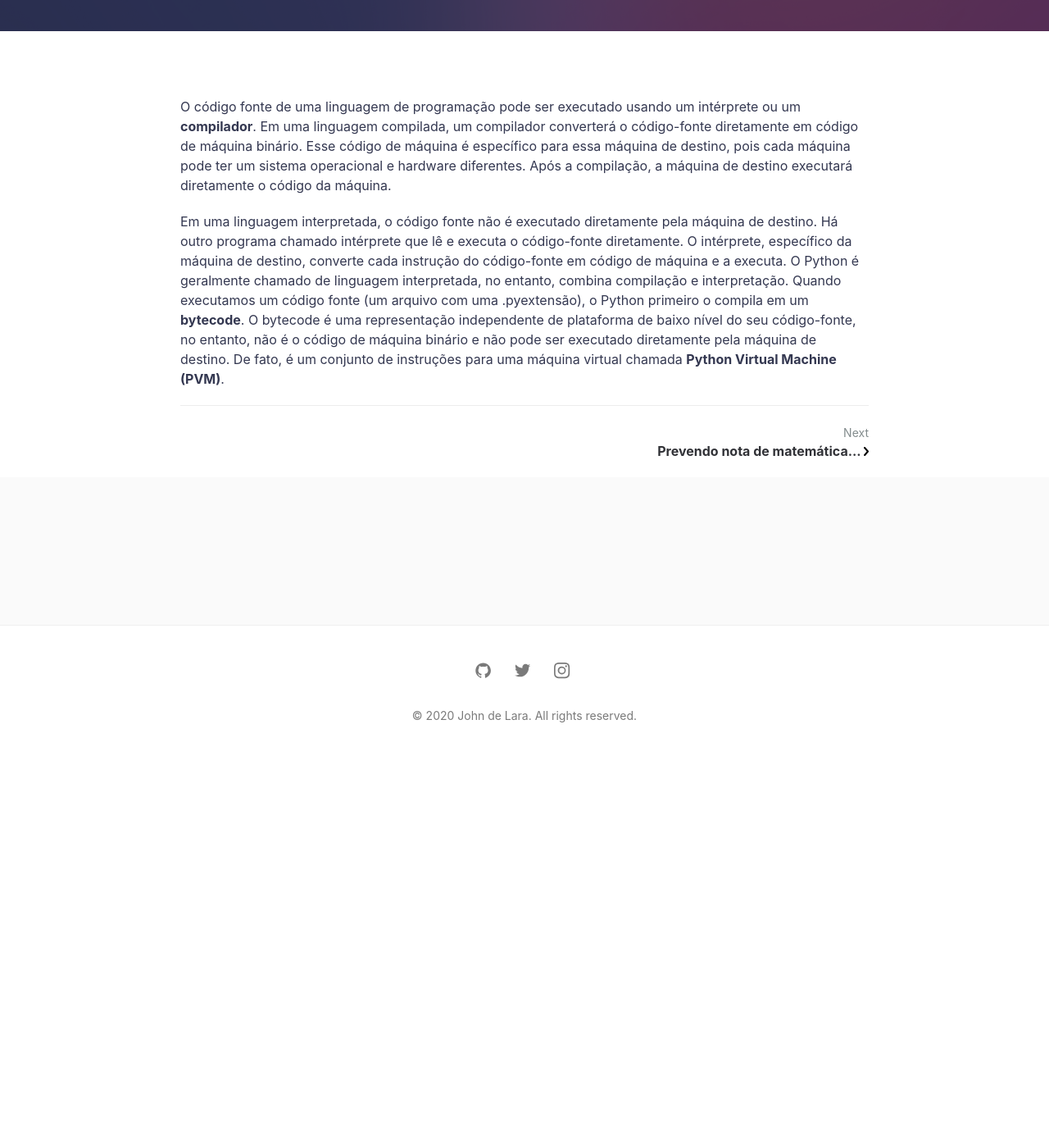
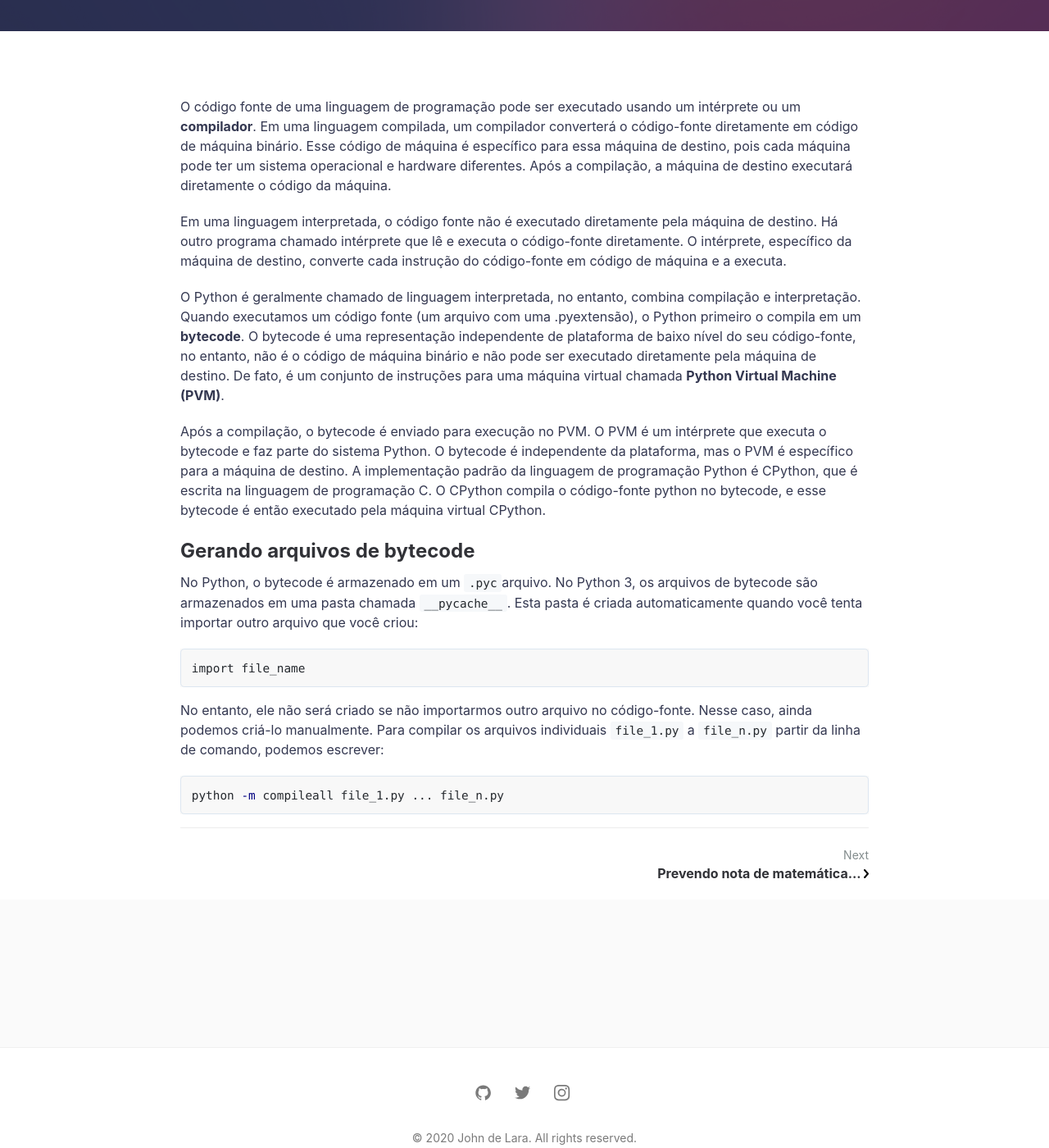
Before and after one commit to johndelara1/portfolioweb, a Jekyll site: the page built from _posts/2020-04-05-Como funciona o python?.md, in a window 1280 px wide and 1400 px high, scrolled down 538 px. Shown: the whole window at 82% size. Built offline with Jekyll 4.4.1, drawn with Linux system fonts in a browser that asks for light colours; comment, search, counter and statistics services are not loaded; before the commit the page ends 1466 px from its top, so only the background shows below that; some of the changed text lies outside the part shown.

Commit message:
artigo como funciona Python

````diff
--- a/_posts/2020-04-05-Como funciona o python?.md
+++ b/_posts/2020-04-05-Como funciona o python?.md
@@ -17,6 +17,7 @@ Em uma linguagem interpretada, o código fonte não é executado diretamente
 pela máquina de destino. Há outro programa chamado intérprete que lê e executa
 o código-fonte diretamente. O intérprete, específico da máquina de destino,
 converte cada instrução do código-fonte em código de máquina e a executa.
+
 O Python é geralmente chamado de linguagem interpretada, no entanto,
 combina compilação e interpretação. Quando executamos um
 código fonte (um arquivo com uma .pyextensão), o Python primeiro o compila
@@ -25,3 +26,29 @@ de baixo nível do seu código-fonte, no entanto, não é o código de máquina
 e não pode ser executado diretamente pela máquina de destino. De fato,
 é um conjunto de instruções para uma máquina virtual chamada
 **Python Virtual Machine (PVM)**.
+
+Após a compilação, o bytecode é enviado para execução no PVM. O PVM é um
+intérprete que executa o bytecode e faz parte do sistema Python. O bytecode
+é independente da plataforma, mas o PVM é específico para a máquina de destino.
+A implementação padrão da linguagem de programação Python é CPython,
+que é escrita na linguagem de programação C. O CPython compila o código-fonte
+python no bytecode, e esse bytecode é então executado pela
+máquina virtual CPython.
+
+## Gerando arquivos de bytecode
+
+No Python, o bytecode é armazenado em um ```.pyc```arquivo. No Python 3,
+os arquivos de bytecode são armazenados em uma pasta chamada
+```__pycache__```. Esta pasta é criada automaticamente quando você tenta
+importar outro arquivo que você criou:
+
+```bash
+import file_name
+```
+No entanto, ele não será criado se não importarmos outro arquivo no código-fonte.
+Nesse caso, ainda podemos criá-lo manualmente. Para compilar os arquivos individuais
+```file_1.py``` a ```file_n.py``` partir da linha de comando, podemos escrever:
+
+```bash
+python -m compileall file_1.py ... file_n.py
+```
````
